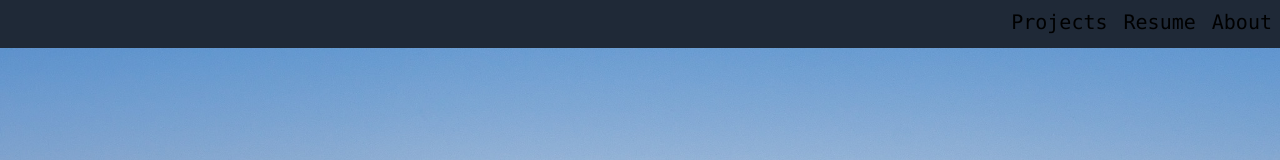
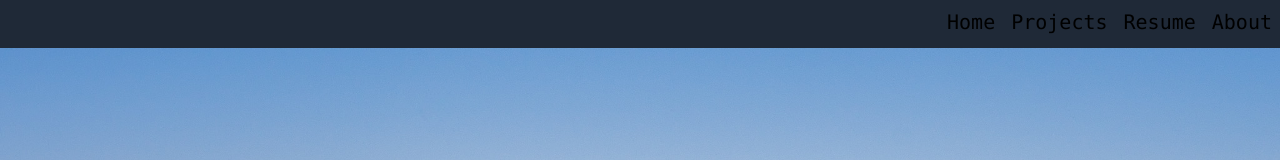
Before and after one commit to John-A-Aydin/my-first-react, a Next.js app: page / in a window 1280 px wide. Shown: the top 160 px of the page. Built offline with nearby package versions, Linux system fonts and the light colour scheme.

Commit message:
Added functionality to Navbar

```diff
--- a/comps/Navbar.tsx
+++ b/comps/Navbar.tsx
@@ -1,14 +1,18 @@
+import Link from "next/link";
+
+
 function Destination(name:string, link:string) {
     return (
-        <h1 className="flex justify-end p-2 text-xl font-mono hover:text-gray-950">{name}</h1>
+        <Link href={link}><h1 className="flex justify-end p-2 text-xl font-mono hover:text-gray-950">{name}</h1></Link>
     );
 }
 export default function Navbar() {
     return (
         <div className="w-screen h-12 fixed top-0 flex justify-end bg-gray-800 border-gray-950">
-           {Destination("Projects", "TODO")}
-           {Destination("Resume", "TODO")}
-           {Destination("About", "TODO")}
+            {Destination("Home", "/")}
+            {Destination("Projects", "TODO")}
+            {Destination("Resume", "TODO")}
+            {Destination("About", "/about")}
         </div>
     );
 }
--- a/pages/about.tsx
+++ b/pages/about.tsx
@@ -0,0 +1,11 @@
+import Navbar from "@/comps/Navbar";
+export default function About() {
+    return (
+        <div>
+            <Navbar/>
+            <h1>
+                Hello
+            </h1>
+        </div>
+    );
+}
```
